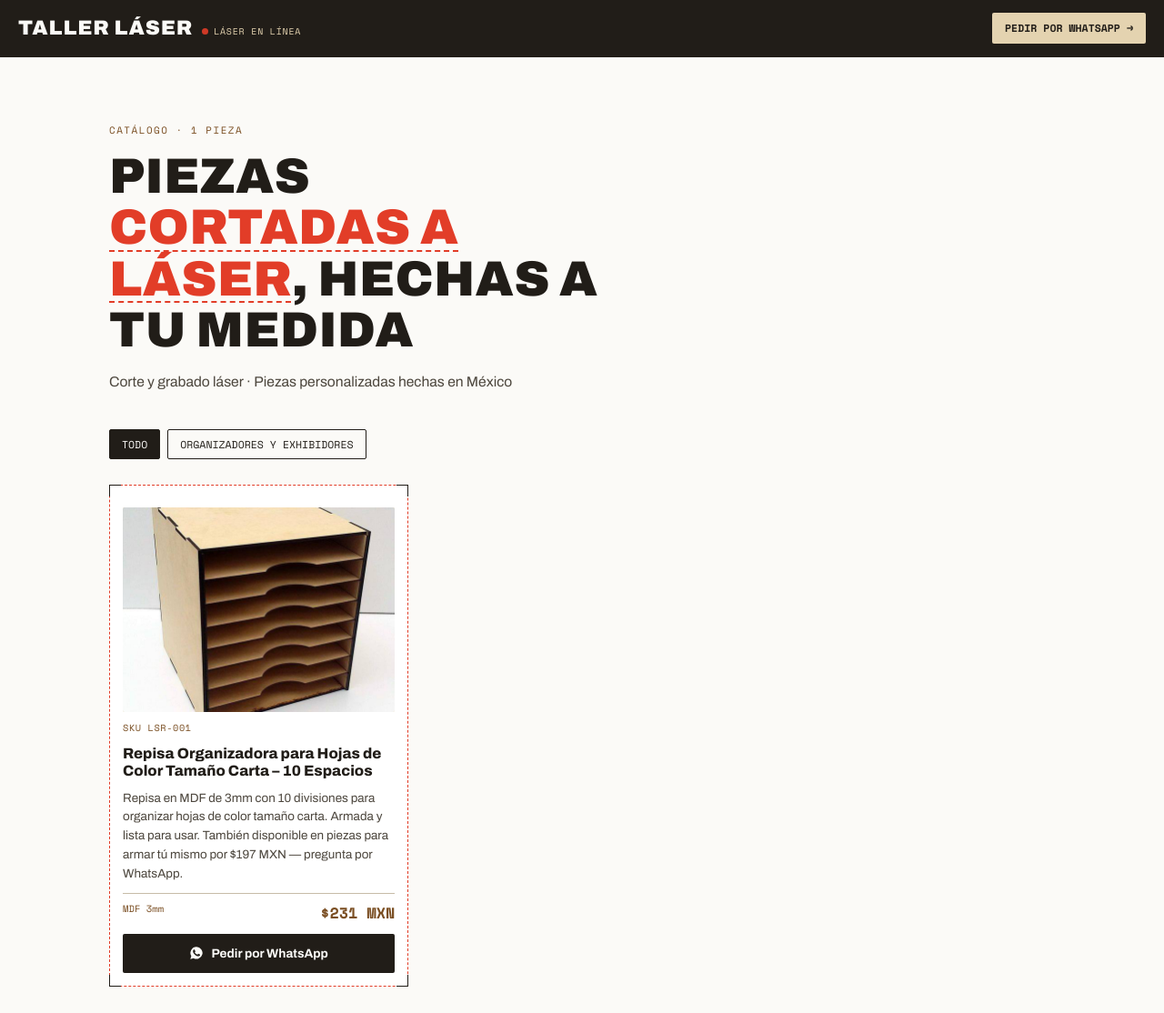
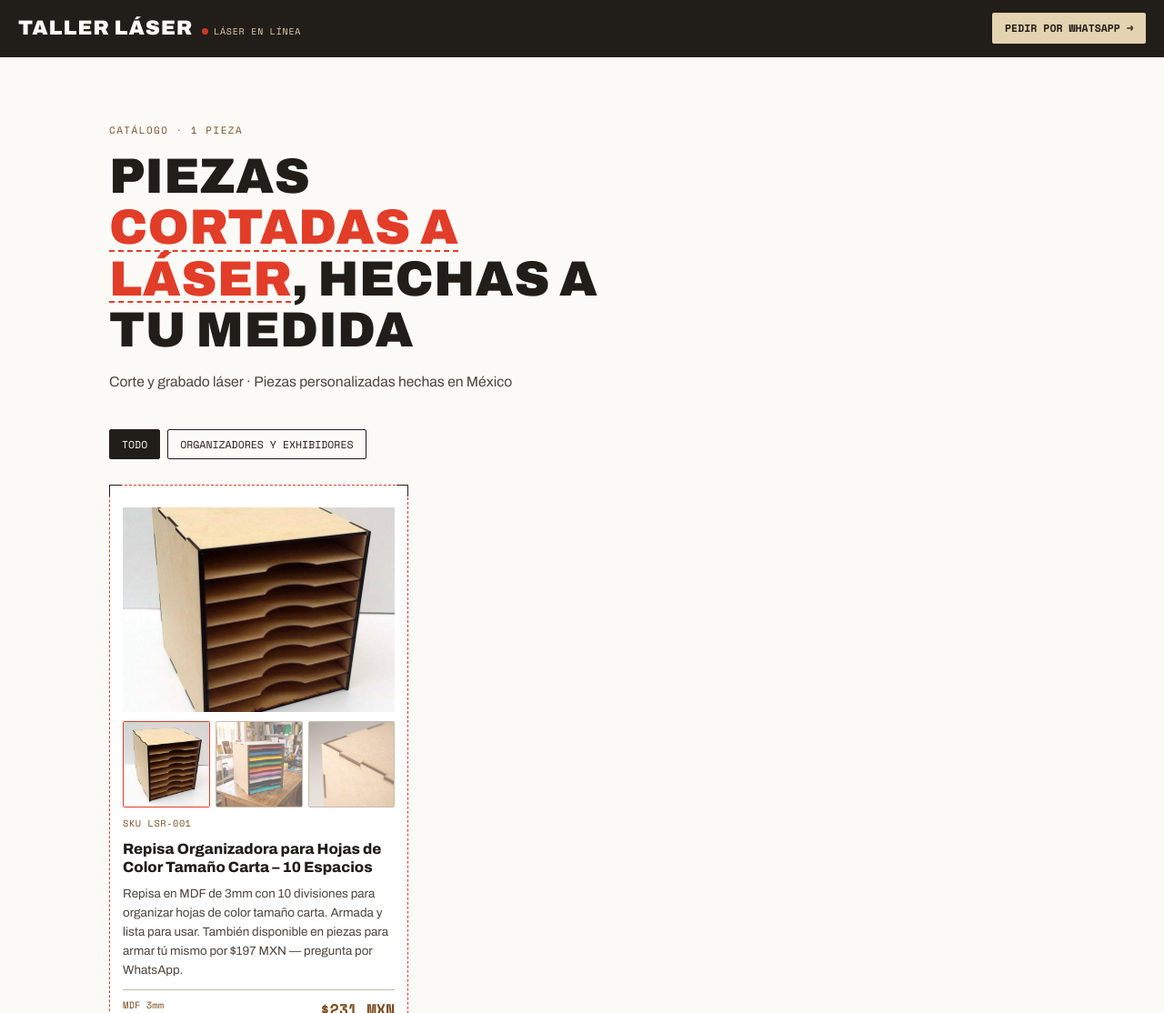
Before and after one commit to assemoises-lgtm/catalogo-laser, a plain HTML site: page index.html in a window 1280 px wide. Shown: the top 1114 px of the page at 91% size. Drawn offline with nearby package versions, Linux system fonts and the light colour scheme.

Commit message:
Agrega galeria de 3 fotos por producto (original, en uso, detalle)
Co-Authored-By: Claude Sonnet 5 <noreply@anthropic.com>

```diff
--- a/index.html
+++ b/index.html
@@ -145,6 +145,15 @@
     font-family:'Space Mono',monospace;font-size:.62rem;color:var(--quemado);
     letter-spacing:.1em;text-transform:uppercase;
   }
+  .miniaturas{display:flex;gap:6px}
+  .mini{
+    flex:1;aspect-ratio:1/1;padding:0;border-radius:var(--radio);
+    border:1.5px solid var(--linea);background:none;cursor:pointer;overflow:hidden;
+  }
+  .mini img{width:100%;height:100%;object-fit:cover;display:block;opacity:.6}
+  .mini[aria-current="true"]{border-color:var(--laser)}
+  .mini[aria-current="true"] img{opacity:1}
+  .mini:focus-visible{outline:2px solid var(--laser);outline-offset:2px}
   .pieza .sku-linea{
     display:flex;justify-content:space-between;align-items:center;
     font-family:'Space Mono',monospace;font-size:.64rem;color:var(--quemado);
@@ -269,13 +278,18 @@ function pintar(){
     grid.innerHTML = '<p class="vacio">Sin piezas en esta categoría todavía.</p>';
     return;
   }
-  grid.innerHTML = lista.map(p => `
+  grid.innerHTML = lista.map(p => {
+    const imgs = (p.imagenes && p.imagenes.length) ? p.imagenes : [p.imagen];
+    return `
     <article class="pieza">
       <span class="reg" aria-hidden="true"></span>
       <div class="foto">
-        <img src="${p.imagen}" alt="${p.nombre}" loading="lazy"
+        <img src="${imgs[0]}" alt="${p.nombre}" loading="lazy"
              onerror="this.remove();this.parentElement.insertAdjacentHTML('beforeend','<span class=&quot;sin-foto&quot;>FOTO PRÓXIMAMENTE</span>')">
       </div>
+      ${imgs.length > 1 ? `<div class="miniaturas">
+        ${imgs.map((src,i) => `<button type="button" class="mini" data-src="${src}" aria-current="${i===0}" aria-label="Ver foto ${i+1} de ${p.nombre}"><img src="${src}" loading="lazy"></button>`).join('')}
+      </div>` : ''}
       <div class="sku-linea">
         <span>SKU ${p.sku}</span>
         ${p.personalizable ? '<span class="badge">PERSONALIZABLE</span>' : ''}
@@ -290,7 +304,16 @@ function pintar(){
         ${WA_SVG} Pedir por WhatsApp
       </a>
     </article>
-  `).join('');
+  `;
+  }).join('');
+
+  grid.querySelectorAll('.mini').forEach(btn => {
+    btn.addEventListener('click', () => {
+      const foto = btn.closest('.pieza').querySelector('.foto img');
+      if(foto) foto.src = btn.dataset.src;
+      btn.parentElement.querySelectorAll('.mini').forEach(m => m.setAttribute('aria-current', m===btn));
+    });
+  });
 }
 </script>
 </body>
--- a/products.json
+++ b/products.json
@@ -15,7 +15,8 @@
       "descripcion": "Repisa en MDF de 3mm con 10 divisiones para organizar hojas de color tamaño carta. Armada y lista para usar. También disponible en piezas para armar tú mismo por $197 MXN — pregunta por WhatsApp.",
       "material": "MDF 3mm",
       "personalizable": false,
-      "imagen": "img/LSR-001.jpg"
+      "imagen": "img/LSR-001.jpg",
+      "imagenes": ["img/LSR-001.jpg", "img/LSR-001-02.jpg", "img/LSR-001-03.jpg"]
     }
   ]
 }
```
Also changed, not shown: img/LSR-001-02.jpg (added), img/LSR-001-03.jpg (added).
